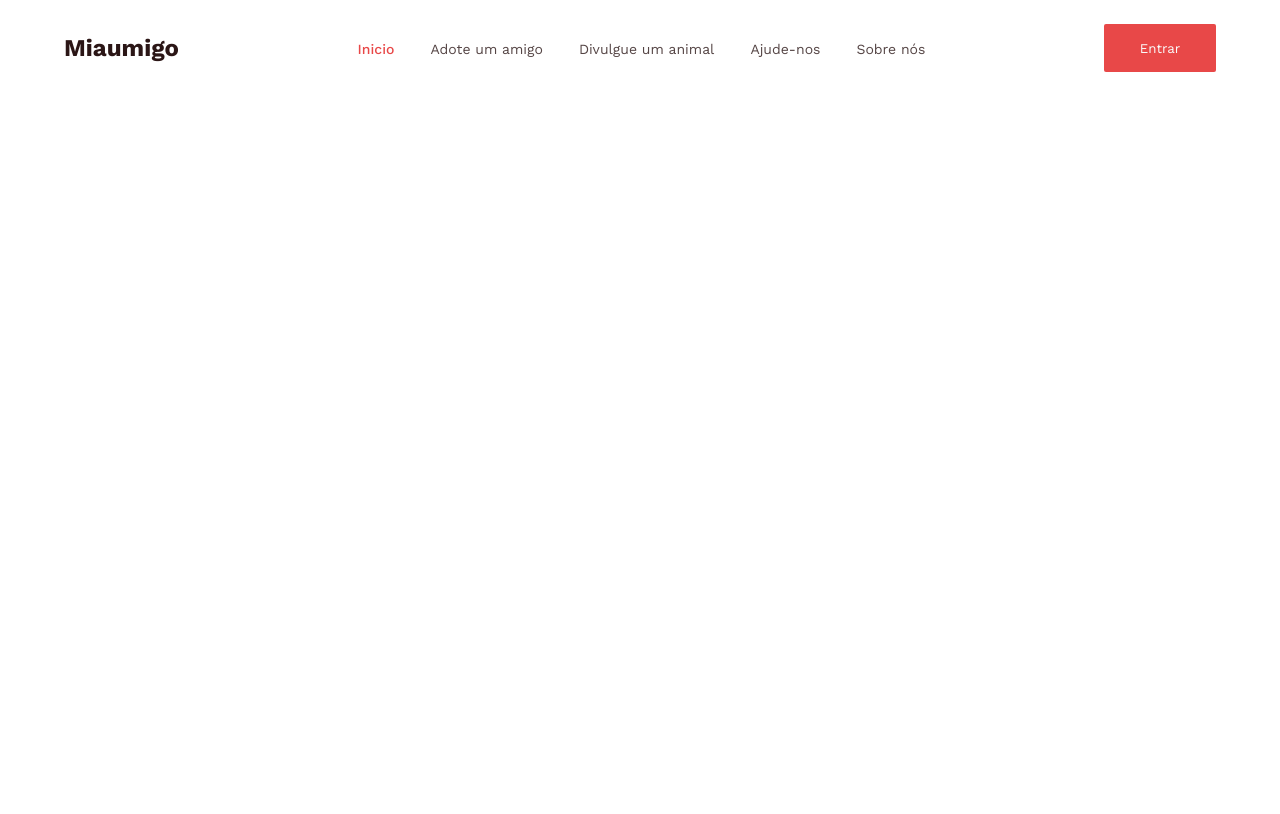
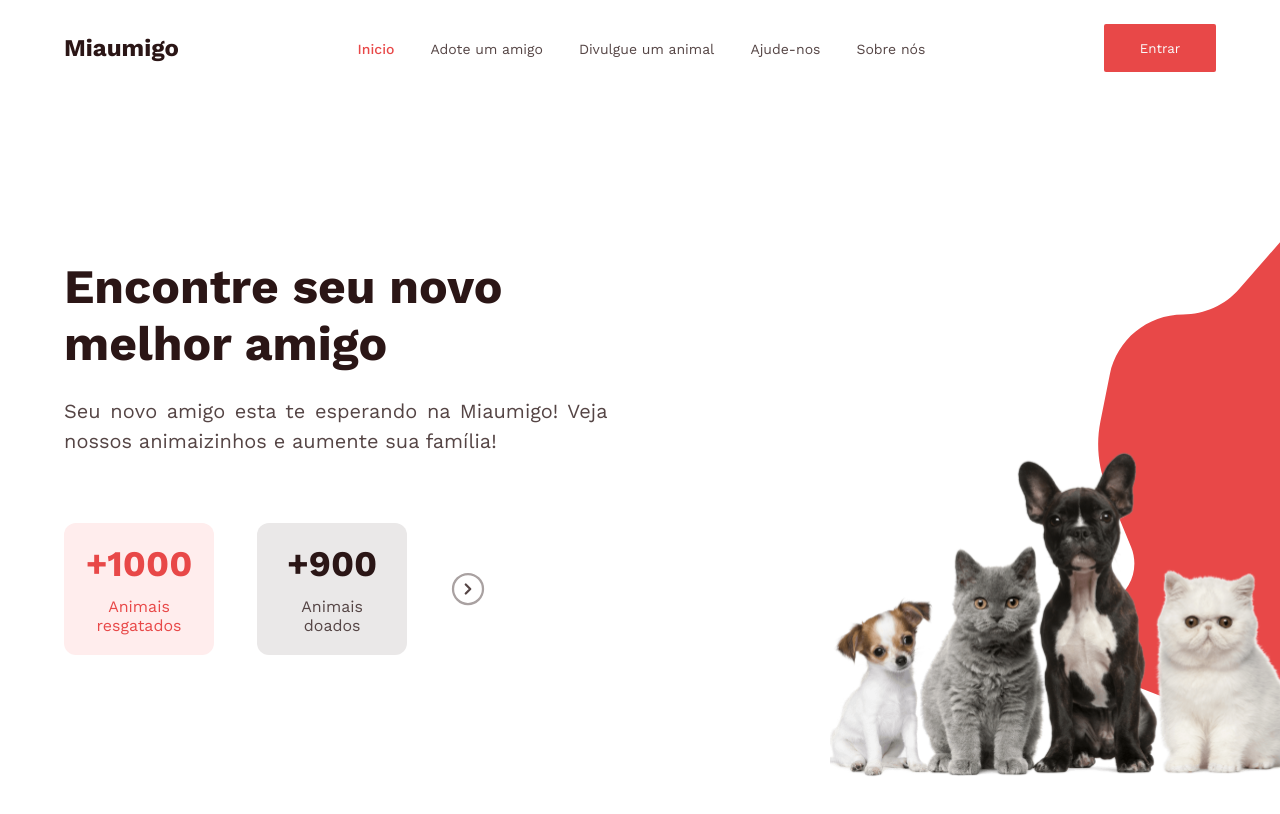
Before and after one commit to JulianyEufrasio/miaumigo, a React (Vite) app: page / in a window 1280 px wide. Built offline with nearby package versions, Linux system fonts and the light colour scheme.

Commit message:
Header.jsx e Header.css

```diff
--- a/src/App.css
+++ b/src/App.css
@@ -1,8 +1,8 @@
 @import url('https://fonts.googleapis.com/css2?family=Work+Sans:ital,wght@0,100..900;1,100..900&display=swap');
 
-#root {
+/* #root {
   max-width: 1280px;
-}
+} */
 
 *{
   margin: 0;
--- a/src/App.jsx
+++ b/src/App.jsx
@@ -1,5 +1,6 @@
 import './App.css';
 import Nav from './Ui/Components/Nav';
+import Header from './Ui/Partials/Header';
 
 
 function App() {
@@ -7,6 +8,7 @@ function App() {
   return (
     <>
       <Nav></Nav>
+      <Header></Header>
     </>
   )
 }
--- a/src/Ui/Components/Badge.jsx
+++ b/src/Ui/Components/Badge.jsx
@@ -0,0 +1,18 @@
+import '../Styles/Header.css';
+
+function Badge({num, label, corNum, corLabel, corBadge}){
+
+
+    return(
+       <div className="badge" style={ {backgroundColor : corBadge} }>
+            <span className='badge-num' style={ {color : corNum} }>
+                {num}
+            </span>
+            <p className='badge-label' style={ {color : corLabel} }>
+                {label}
+                </p>
+       </div>
+    );
+}
+
+export default Badge;
--- a/src/Ui/Components/Nav.jsx
+++ b/src/Ui/Components/Nav.jsx
@@ -3,7 +3,6 @@ import { useState } from 'react';
 import '../Styles/Nav.css';
 
 function Nav(){
-
     const [menuOpen, setMenuOpen] = useState(false);
 
     const toggleMenu = () => {
--- a/src/Ui/Partials/Header.jsx
+++ b/src/Ui/Partials/Header.jsx
@@ -0,0 +1,42 @@
+import Badge from '../Components/Badge';
+import '../Styles/Header.css';
+
+function Header(){
+
+    return(
+        <>
+            <header>
+                <div className="head-text">
+                    <div className="h-text">
+                        <h2>Encontre seu novo melhor amigo</h2>
+                        <p>Seu novo amigo esta te esperando na Miaumigo! Veja nossos animaizinhos e aumente sua família!</p>
+                    </div>
+                    <div className="badge-container">
+                        <Badge
+                        num="+1000"
+                        label="Animais resgatados"
+                        corBadge="var(--red-50)"
+                        corNum="var(--red-600)"
+                        corLabel="var(--red-600)"
+                        />
+                        <Badge
+                        num="+900"
+                        label="Animais doados"
+                        corBadge="var(--black-50)"
+                        corNum="var(--black-500)"
+                        corLabel="var(--black-400)"
+                        />
+
+                        <svg width="36px" height="36px" viewBox="0 0 24 24" fill="none" xmlns="http://www.w3.org/2000/svg" transform="rotate(180)"><g id="SVGRepo_bgCarrier" stroke-width="0"></g><g id="SVGRepo_tracerCarrier" stroke-linecap="round" stroke-linejoin="round"></g><g id="SVGRepo_iconCarrier"> <circle opacity="0.5" cx="12" cy="12" r="10" stroke="var(--black-400)" stroke-width="1.5"></circle> <path d="M13.5 9L10.5 12L13.5 15" stroke="var(--black-400)" stroke-width="1.5" stroke-linecap="round" stroke-linejoin="round"></path> </g>
+                        </svg>
+                    </div>
+                </div>
+                <div className="head-img">
+                    <img src="../../../public/main-img.svg" alt="" />
+                </div>
+            </header>
+        </>
+    );
+}
+
+export default Header;
--- a/src/Ui/Styles/Header.css
+++ b/src/Ui/Styles/Header.css
@@ -0,0 +1,74 @@
+body{
+    overflow-x: hidden;
+}
+header{
+    display: grid;
+    grid-template-columns: repeat(2, 2fr);
+    align-items: center;
+    gap: 65px;
+    height: 90vh;
+}
+
+.head-text{
+    display: flex;
+    flex-direction: column;
+    align-items: flex-start;
+    gap: 67px;
+}
+.h-text{
+    display: flex;
+    flex-direction: column;
+    align-items: flex-start;
+    gap: 24px;
+}
+.h-text h2{
+    color: var(--black-500);
+    font-size: 48px;
+    font-weight: 700;
+}
+.h-text p{
+    color: var(--black-400);
+    text-align: justify;
+    font-size: 20px;
+    font-weight: 400;
+    line-height: 30px; /* 150% */
+}
+.badge-container{
+    display: grid;
+    grid-template-columns: repeat(3, 1fr);
+    align-items: center;
+    gap: 36px;
+    width: 100%;
+}
+.badge{
+    display: flex;
+    padding: 20px;
+    width: 150px;
+    flex-direction: column;
+    justify-content: center;
+    align-items: center;
+    gap: 12px;
+    border-radius: 12px;
+}
+.badge-num{
+    font-size: 36px;
+    font-weight: 700;
+}
+.badge-label{
+    text-align: center;
+    font-size: 16px;
+    font-weight: 400;
+}
+
+.head-img{
+    display: flex;
+    align-items: center;
+    justify-content: center;
+}
+.head-img img{
+    width: 450px;
+    position: absolute;
+    right: 0;
+    bottom: 0;
+    margin-bottom: 20px;
+}
```
Also changed, not shown: public/main-img.svg (added).
